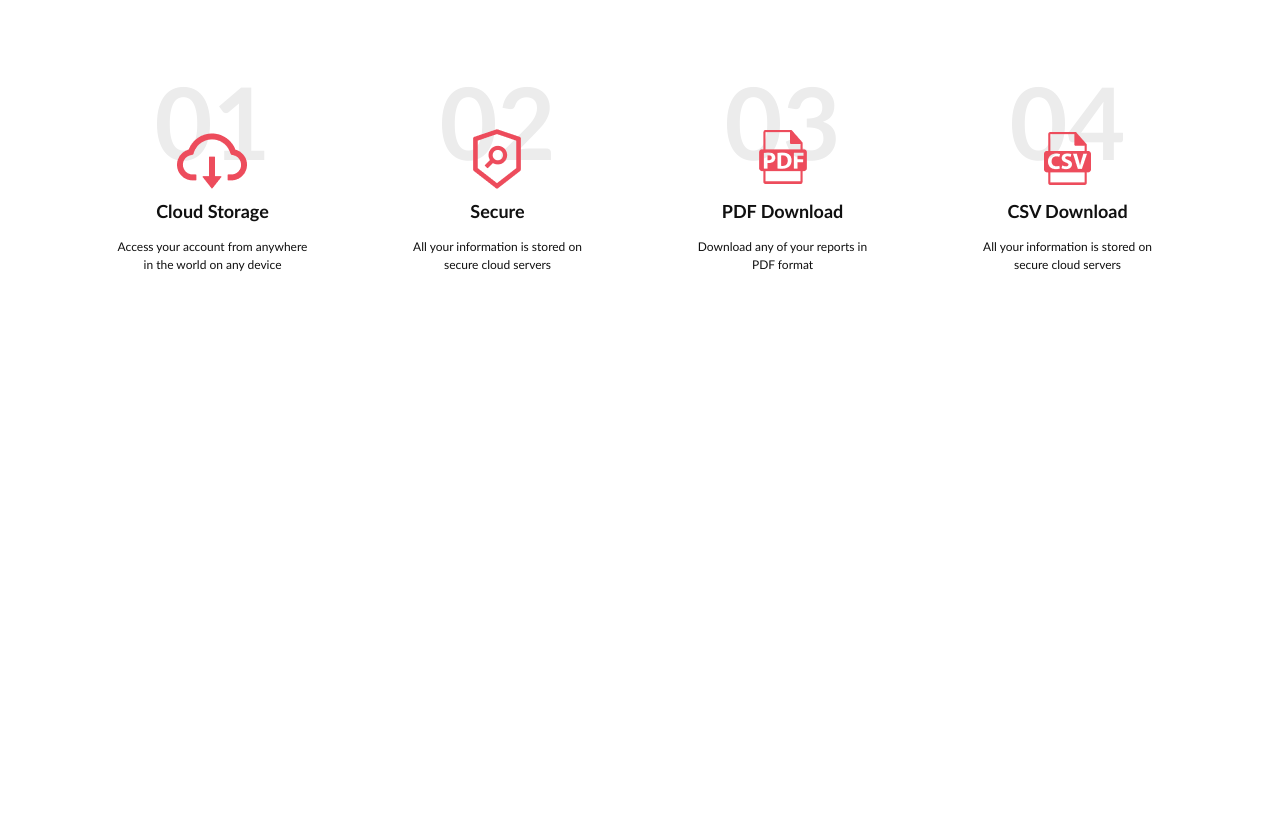
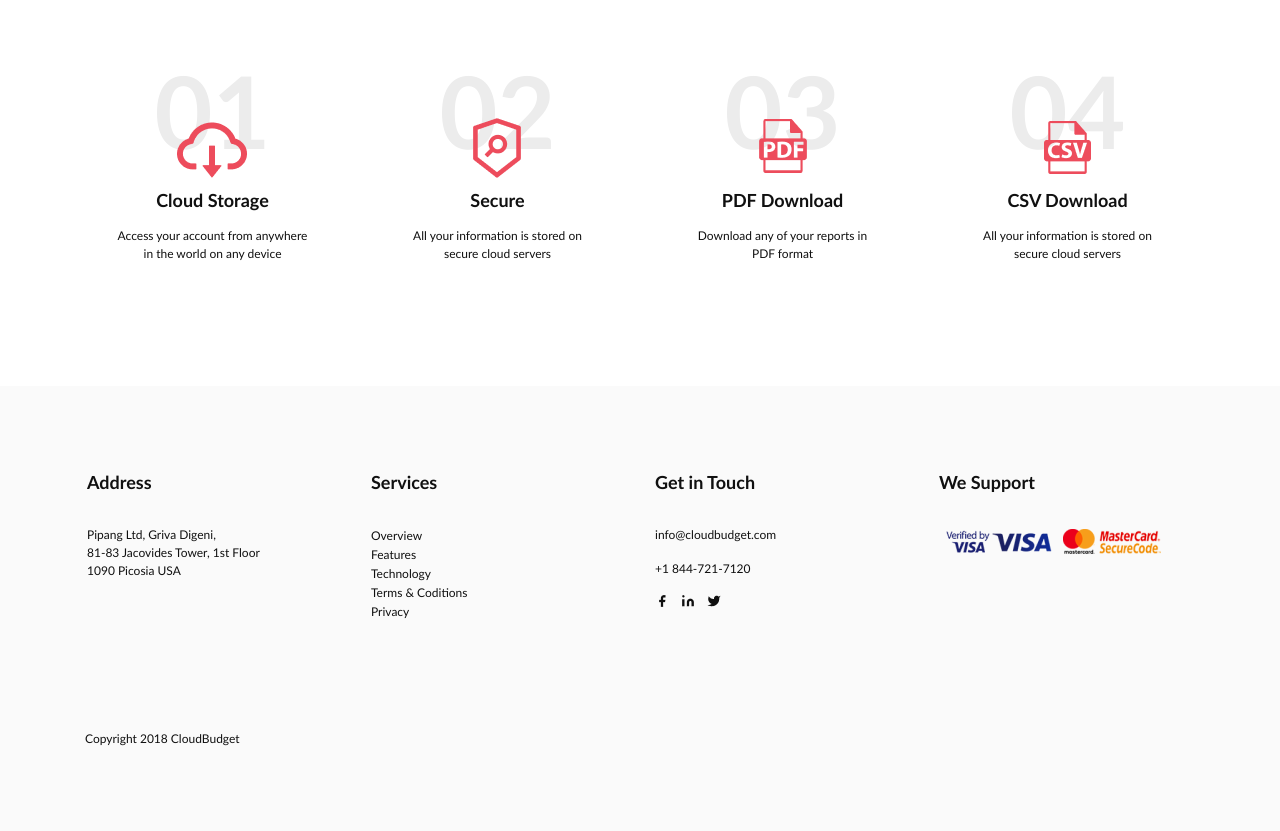
Before and after one commit to nikita-pampushka/hw-10, a plain HTML site: page index.html in a window 1280 px wide. Shown: the part 1528-2359 px from the top of the page. Before the commit the page ends 1951 px from the top, so only its background shows below. Drawn offline with Linux system fonts and the light colour scheme.

Commit message:
Preliminary done

```diff
--- a/index.html
+++ b/index.html
@@ -73,14 +73,14 @@
         </section>
         <section class="technology">
             <div class="container">
-                <h2 class="section-title">Technology</h2>
+                <h2 class="section-title tech">Technology</h2>
                 <ul class="technology-cards">
                     <li class="technology-cards-item">
                         <a class="technology-cards-link" href="#">
                             <div class="technology-cards-number">01</div>
                             <img class="technology-cards-image cloud" src="images/cloud.png" alt="cloud image">
                             <h3 class="section-cards-title">Cloud storage</h3>
-                            <p class="section-cards-text">Access your account from anywhere in the world on any device</p>
+                            <p class="section-cards-text tech">Access your account from anywhere in the world on any device</p>
                         </a>
                     </li><!--
                  --><li class="technology-cards-item">
@@ -88,7 +88,7 @@
                             <div class="technology-cards-number">02</div>
                             <img class="technology-cards-image security" src="images/security.png" alt="security image">
                             <h3 class="section-cards-title">Secure</h3>
-                            <p class="section-cards-text">All your information is stored on secure cloud servers</p>
+                            <p class="section-cards-text tech">All your information is stored on secure cloud servers</p>
                         </a>
                     </li><!--
                  --><li class="technology-cards-item">
@@ -96,7 +96,7 @@
                             <div class="technology-cards-number">03</div>
                             <img class="technology-cards-image pdf" src="images/pdf.png" alt="pdf image">
                             <h3 class="section-cards-title">PDF Download</h3>
-                            <p class="section-cards-text">Download any of your reports in PDF format</p>
+                            <p class="section-cards-text tech">Download any of your reports in PDF format</p>
                         </a>
                     </li><!--
                  --><li class="technology-cards-item">
@@ -104,12 +104,50 @@
                             <div class="technology-cards-number">04</div>
                             <img class="technology-cards-image csv" src="images/csv.png" alt="csv image">
                             <h3 class="section-cards-title">CSV Download</h3>
-                            <p class="section-cards-text">All your information is stored on secure cloud servers</p>
+                            <p class="section-cards-text tech">All your information is stored on secure cloud servers</p>
                         </a>
                     </li>
                 </ul>
             </div>
         </section>
     </main>
+    <footer class="footer">
+        <div class="container">
+            <ul class="footer-list">
+                <li class="footer-list-item">
+                    <h3 class="section-cards-title bottom">Address</h3>
+                    <p class="section-cards-text address">Pipang Ltd, Griva Digeni,<p class="section-cards-text address">81-83 Jacovides Tower, 1st Floor</p>
+                    <p class="section-cards-text address">1090 Picosia USA</p></p>
+                </li><!--
+             --><li class="footer-list-item">
+                    <h3 class="section-cards-title bottom">Services</h3>
+                    <ul>
+                        <li><a class="section-cards-text services" href="#">Overview</a></li>
+                        <li><a class="section-cards-text services" href="#">Features</a></li>
+                        <li><a class="section-cards-text services" href="#">Technology</a></li>
+                        <li><a class="section-cards-text services" href="#">Terms & Coditions</a></li>
+                        <li><a class="section-cards-text services" href="#">Privacy</a></li>
+                    </ul>
+                </li><!--
+             --><li class="footer-list-item">
+                    <h3 class="section-cards-title bottom">Get <span style="text-transform: lowercase;">in</span> touch</h3>
+                    <ul>
+                        <li><a class="section-cards-text contact" href="mailto:info@cloudbudget.com">info@cloudbudget.com</a></li>
+                        <li><a class="section-cards-text contact" href="tel:+18447217120">+1 844-721-7120</a></li>
+                        <li class="socials">
+                            <a class="socials-link facebook" href="#"></a>
+                            <a class="socials-link linkedin" href="#"></a>
+                            <a class="socials-link twitter" href="#"></a>
+                        </li>
+                    </ul>
+                </li><!--
+             --><li class="footer-list-item">
+                    <h3 class="section-cards-title bottom">We support</h3>
+                    <img class="visa-mc" src="images/visa_mc.png" alt="visa and mastercard">
+                </li>
+            </ul>
+            <p class="copyright">Copyright 2018 CloudBudget</p>
+        </div>
+    </footer>
 </body>
 </html>
--- a/style.css
+++ b/style.css
@@ -200,6 +200,10 @@ body {
     padding: 63px 0 104px 0;
 }
 
+.section-title.tech {
+    margin-bottom: 53px;
+}
+
 .technology-cards-link {
     display: block;
     padding: 0 32px 19px 32px;
@@ -252,3 +256,100 @@ body {
     background-color: #a6a2cc;
     border-radius: 20px;
 }
+
+.section-cards-text.tech {
+    margin-bottom: 0;
+}
+
+.footer {
+    background-color: #FAFAFA;
+    padding: 85px 0 83px 0;
+}
+
+.footer-list {
+    margin-bottom: 109px;
+}
+
+.footer-list-item {
+    text-align: left;
+    display: inline-block;
+    vertical-align: top;
+    width: 254px;
+    margin-right: 30px;
+}
+
+.footer-list-item:last-child {
+    margin-right: 0;
+}
+
+.section-cards-title.bottom {
+    margin-bottom: 33px;
+}
+
+.section-cards-text.address {
+    margin-bottom: 0;
+}
+
+.section-cards-text.services {
+    text-decoration: none;
+}
+
+.section-cards-text.services:hover {
+    color: #a6a2cc;
+}
+
+.section-cards-text.contact {
+    display: block;
+    margin-bottom: 7px;
+    text-decoration: none;
+}
+
+.section-cards-text.contact:last-child {
+    margin-bottom: 16px;
+}
+
+.section-cards-text.contact:hover {
+    color: #a6a2cc;
+}
+
+.socials-link {
+    float: left;
+    width: 14px;
+    height: 14px;
+    margin-right: 12px;
+}
+
+.socials-link:last-child {
+    margin-right: 0;
+}
+
+.socials-link.facebook {
+    background-image: url('images/facebook.png');
+    background-size: contain;
+}
+
+.socials-link.linkedin {
+    background-image: url('images/linkedin.png');
+    background-size: contain;
+}
+
+.socials-link.twitter {
+    background-image: url('images/twitter.png');
+    background-size: contain;
+}
+
+.visa-mc {
+    margin-left: 6px;
+}
+
+.copyright {
+    text-align: left;
+    font-weight: normal;
+    font-size: 12px;
+    line-height: 18px;
+    color: #101010;
+}
+
+.socials-link:hover {
+    box-shadow: 0px 0px 0px 2px rgba(166, 162, 204, 1);
+}
```
Also changed, not shown: images/facebook.png (added), images/linkedin.png (added), images/twitter.png (added), images/visa_mc.png (added).
